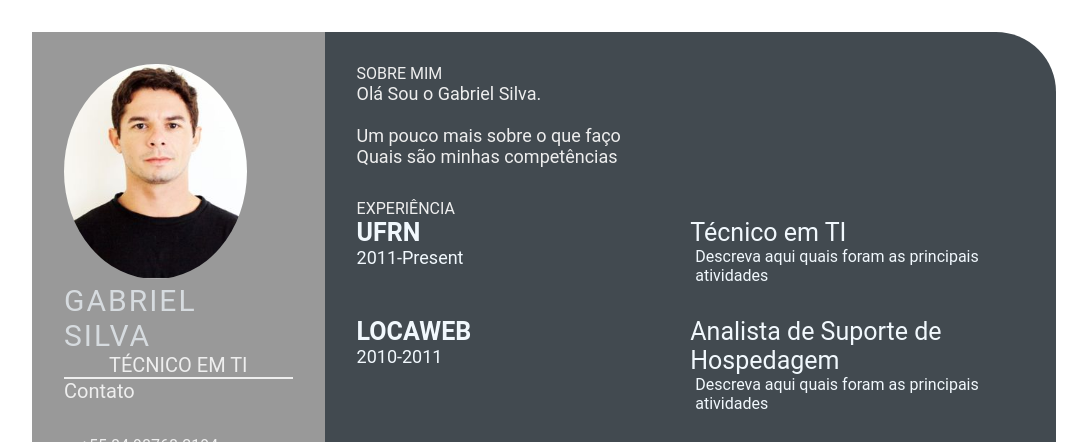
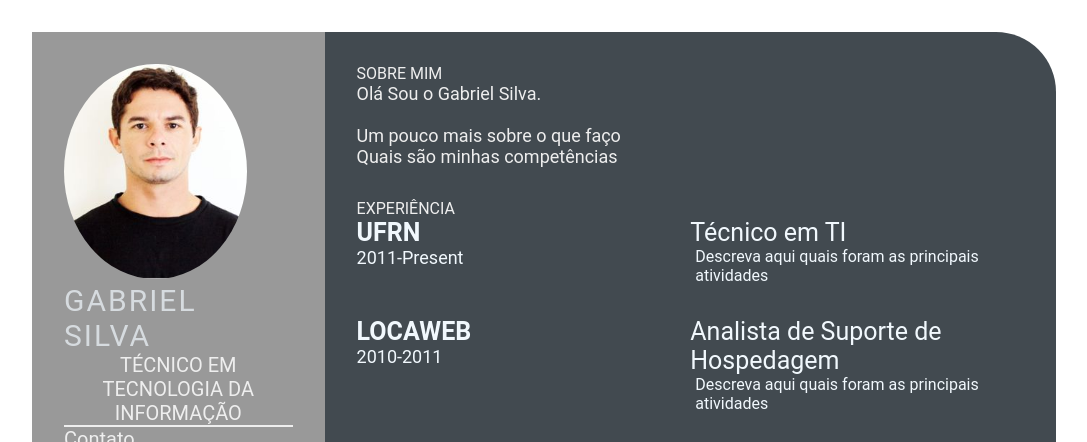
Before and after one commit to bielsilvarn/bielsilvarn.github.io, a plain HTML site: page index.html in a window 1280 px wide. Shown: the top 442 px of the page, without its empty margins (96-1183 px from the left). Drawn offline with Linux system fonts and the light colour scheme.

Commit message:
feature: add index.html

```diff
--- a/index.html
+++ b/index.html
@@ -15,7 +15,7 @@
                 <div class="profile">
                     <img class="profile-image" src="img/profile-image.jpg" alt="Profile image">
                     <p class="name">Gabriel Silva</p>
-                    <p class="profession">Técnico em TI</p>
+                    <p class="profession">Técnico em Tecnologia da Informação</p>
                 </div>
                 <div class="contact-info">
                     <p class="left-title">Contato</p>
```
